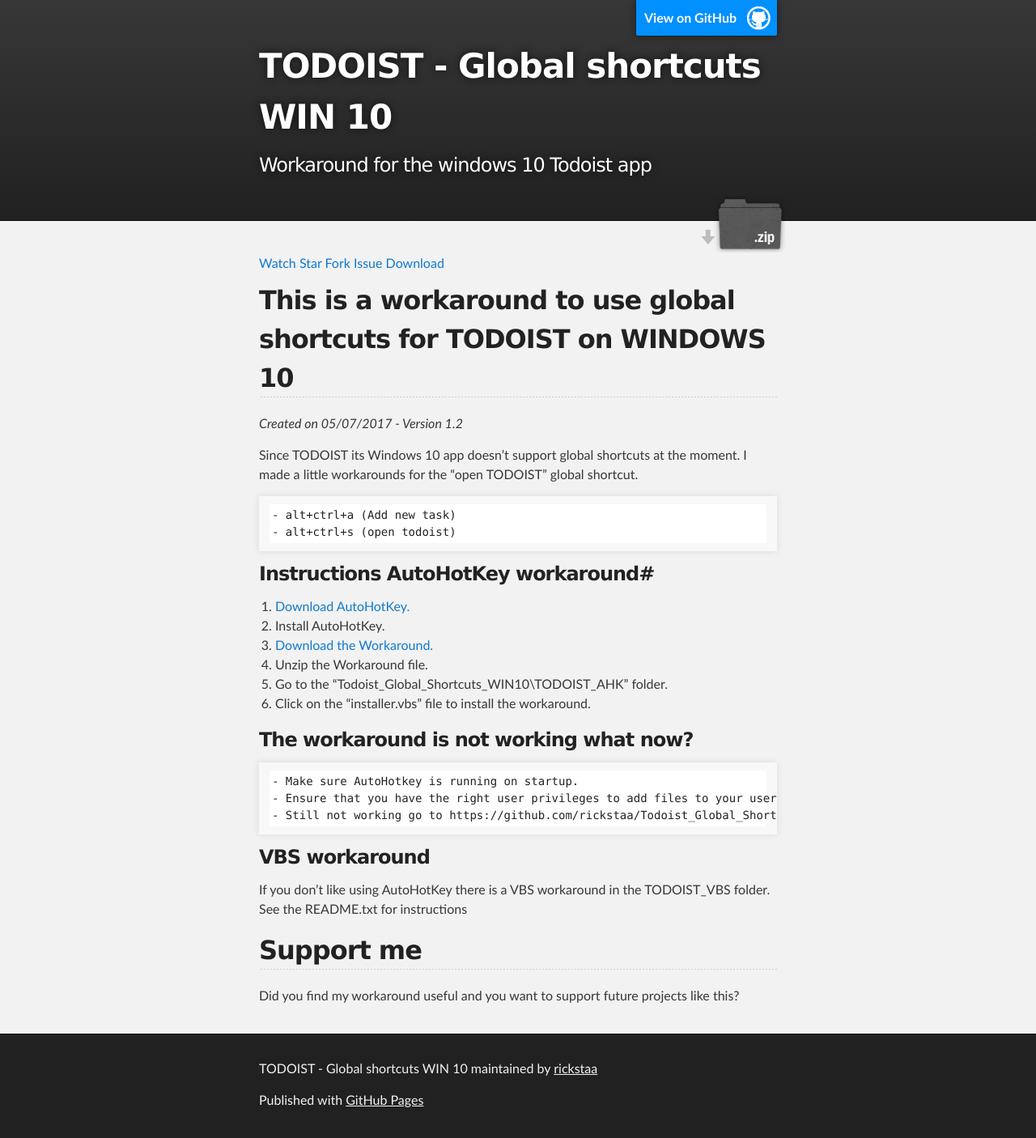
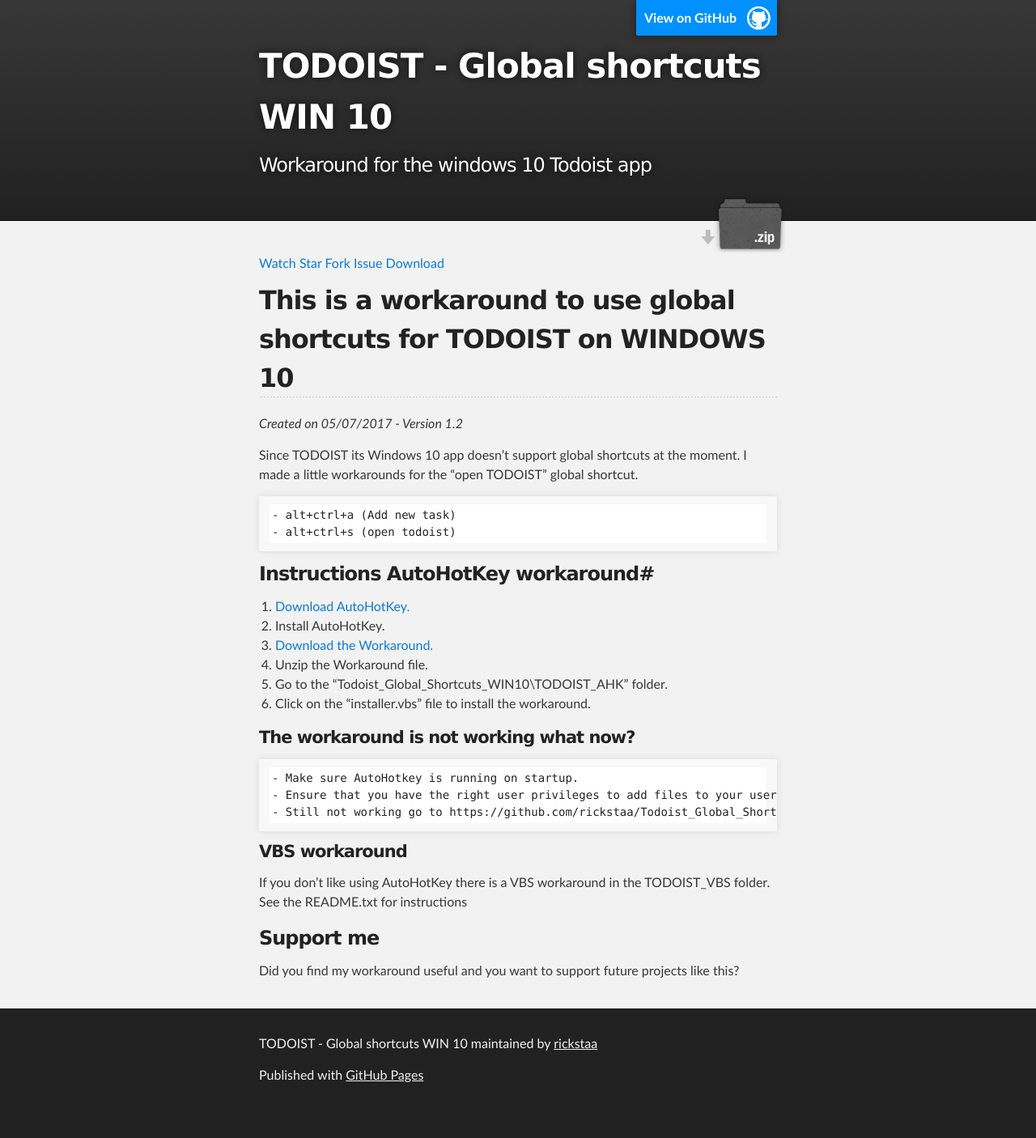
Before and after one commit to rickstaa/todoist-global-shortcuts-WIN10, a Jekyll site: the page built from index.md, in a window 1280 px wide. Shown: the whole page at 81% size. Built offline with Jekyll 4.4.1, drawn with Linux system fonts in a browser that asks for light colours; our own code applies the rules of GitHub Pages for plain Markdown files; a script that is not in the unit is left out; after the commit the page ends 1375 px from its top, so only the background shows below that.

```diff
--- a/index.md
+++ b/index.md
@@ -14,13 +14,13 @@ Since TODOIST its Windows 10 app doesn’t support global shortcuts at the momen
 5. Go to the "Todoist_Global_Shortcuts_WIN10\TODOIST_AHK" folder.
 6. Click on the "installer.vbs" file to install the workaround.
 
-### The workaround is not working what now?
+#### The workaround is not working what now?
 	- Make sure AutoHotkey is running on startup.
 	- Ensure that you have the right user privileges to add files to your user startup folder.
 	- Still not working go to https://github.com/rickstaa/Todoist_Global_Shortcuts_WIN10/issues
 
-### VBS workaround
+#### VBS workaround
 If you don't like using AutoHotKey there is a VBS workaround in the TODOIST_VBS folder. See the README.txt for instructions
 
-## Support me
+### Support me
 Did you find my workaround useful and you want to support future projects like this?
```
